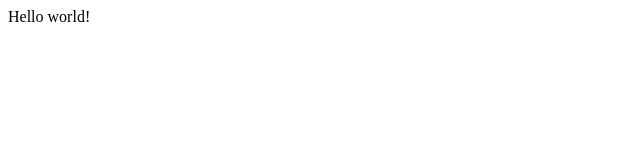
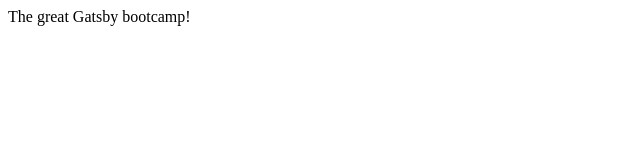
Before and after one commit to caren1/gatsby-intro, a Gatsby site: page / in a window 1280 px wide. Shown: the whole page, without its empty margins (0-640 px from the left). Built offline with nearby package versions, Linux system fonts and the light colour scheme; Gatsby itself is replaced by a stand-in of ours.

Commit message:
initial commit for gatsby-bootcamp

```diff
--- a/src/pages/index.js
+++ b/src/pages/index.js
@@ -1,5 +1,5 @@
 import React from "react"
 
 export default function Home() {
-  return <div>Hello world!</div>
+  return <div>The great Gatsby bootcamp!</div>
 }
```
